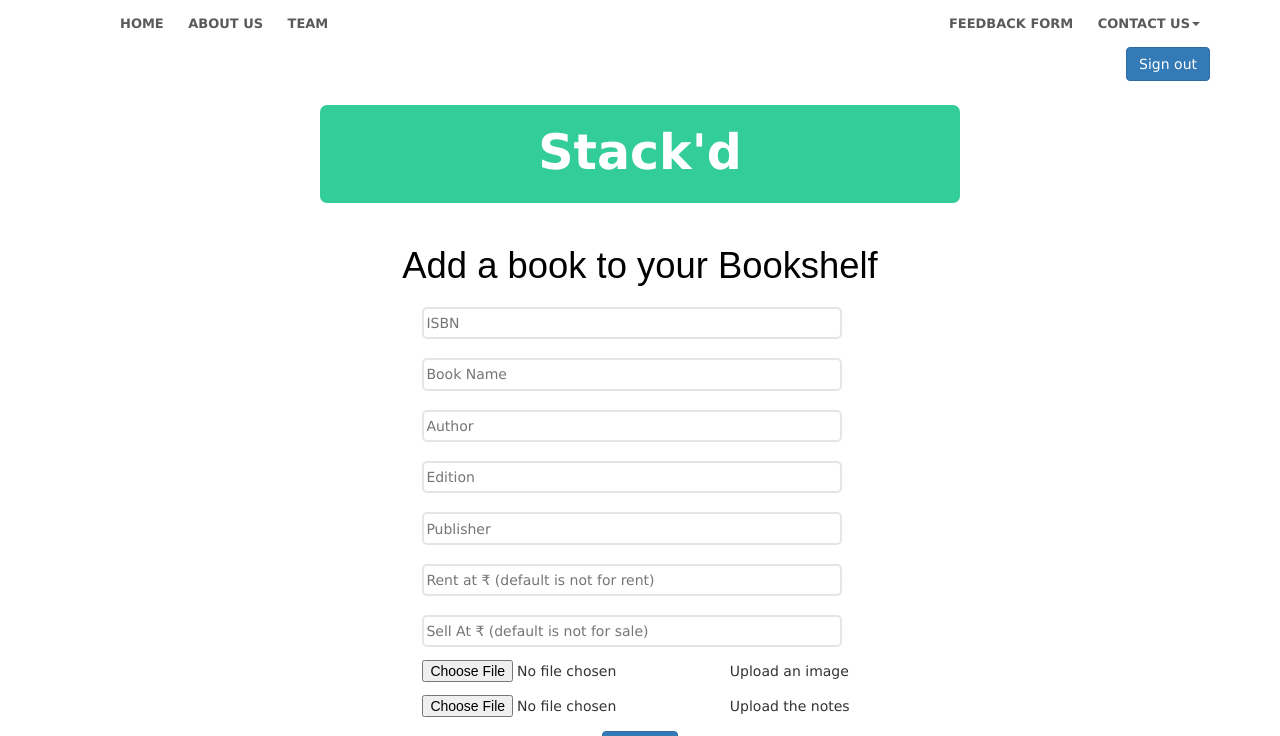
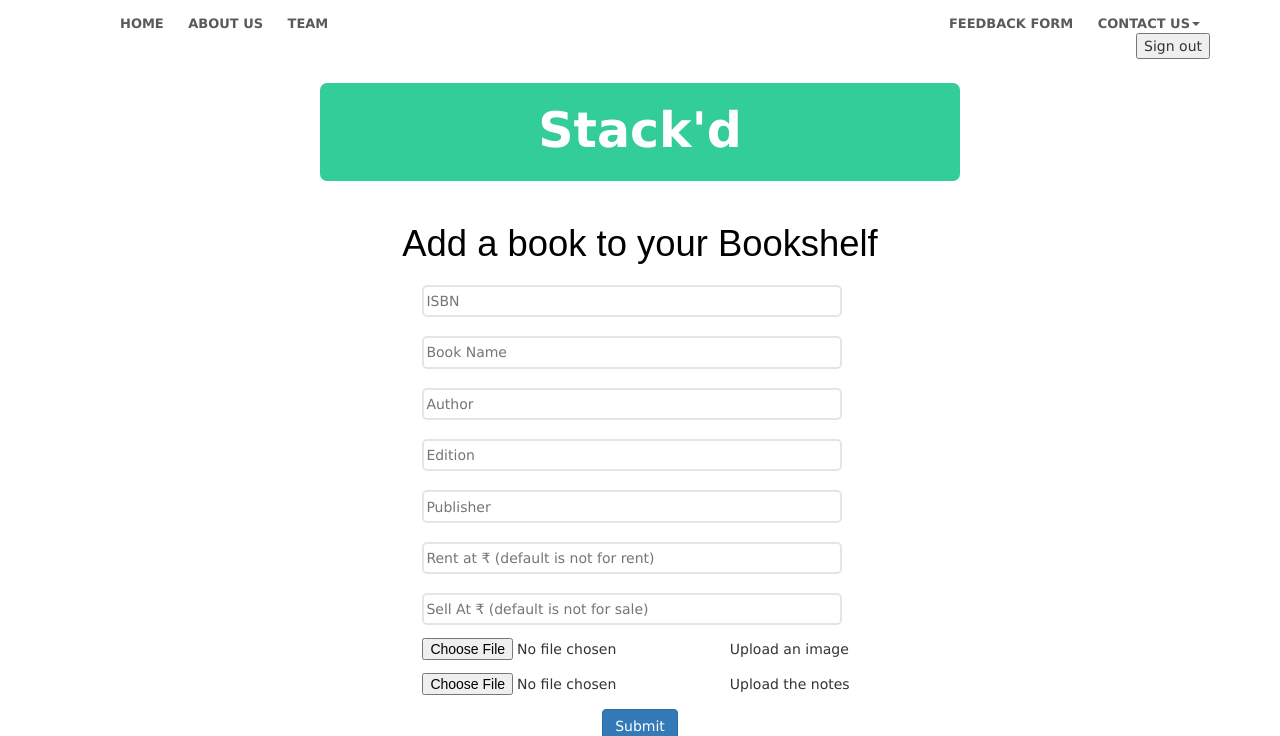
Before and after one commit to anavikajla/stack-d, a PHP site: page /trial.php in a window 1280 px wide. Shown: the top 736 px of the page. Run offline with PHP 8.4, Linux system fonts and the light colour scheme; some libraries are stand-ins or nearby versions.

Commit message:
Update trial.php

```diff
--- a/trial.php
+++ b/trial.php
@@ -113,7 +113,7 @@ session_start();
  					    <li><a href="#">Address</a></li>
  					  </ul>
  				</li>
- 				<li><form action="signout.php" method="post"><input type="submit" class="btn btn-primary" value="Sign out" style="display:inline-block;position:relative;float:right;"></form></li>
+ 				<li><form action="signout.php" method="post"><input type="submit" value="Sign out" style="display:inline-block;position:relative;float:right;"></form></li>
  			</ul>
  		</div>
  	</div>
```
